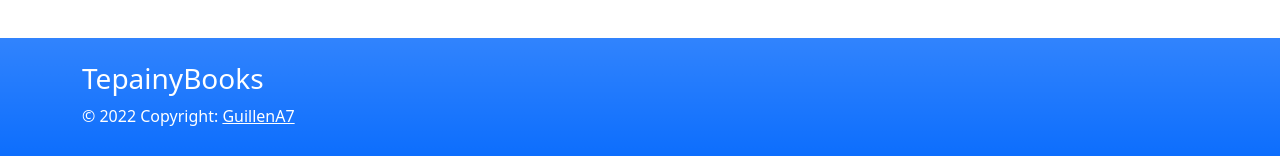
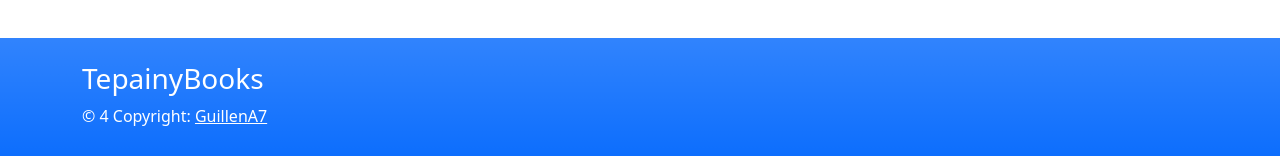
Before and after one commit to GuillenA7/TepainyBooks, a PHP site: page /tepainybooks/ in a window 1280 px wide. Shown: the part 644-800 px from the top of the page. Run offline with PHP 8.4, Linux system fonts and the light colour scheme; data comes from the database, SQL or seed files in the repository.

Commit message:
Comit Final Parcial 3-Desarrollo Web/Bases de Datos (revisado)

```diff
--- a/admin/index.php
+++ b/admin/index.php
@@ -35,7 +35,7 @@ if (!empty($_POST)) {
     <meta charset="utf-8" />
     <meta http-equiv="X-UA-Compatible" content="IE=edge" />
     <meta name="viewport" content="width=device-width, initial-scale=1, shrink-to-fit=no" />
-    <meta name="author" content="Marco Robles" />
+    <meta name="author" content="Adrian Guillen" />
     <title>Inicio de sesión - TepainyBooks</title>
     <link href="css/styles.css" rel="stylesheet" />
 
--- a/footer.php
+++ b/footer.php
@@ -9,7 +9,7 @@
                     TepainyBooks
                 </p>
                 <p class="mt-1 text-white">
-                    &copy; 2022 Copyright: <a href="https://github.com/GuillenA7" target="_blank" class="text-white">GuillenA7</a>
+                    &copy; 4 Copyright: <a href="https://github.com/GuillenA7" target="_blank" class="text-white">GuillenA7</a>
                 </p>
             </div>
             <!-- Grid column -->
```
